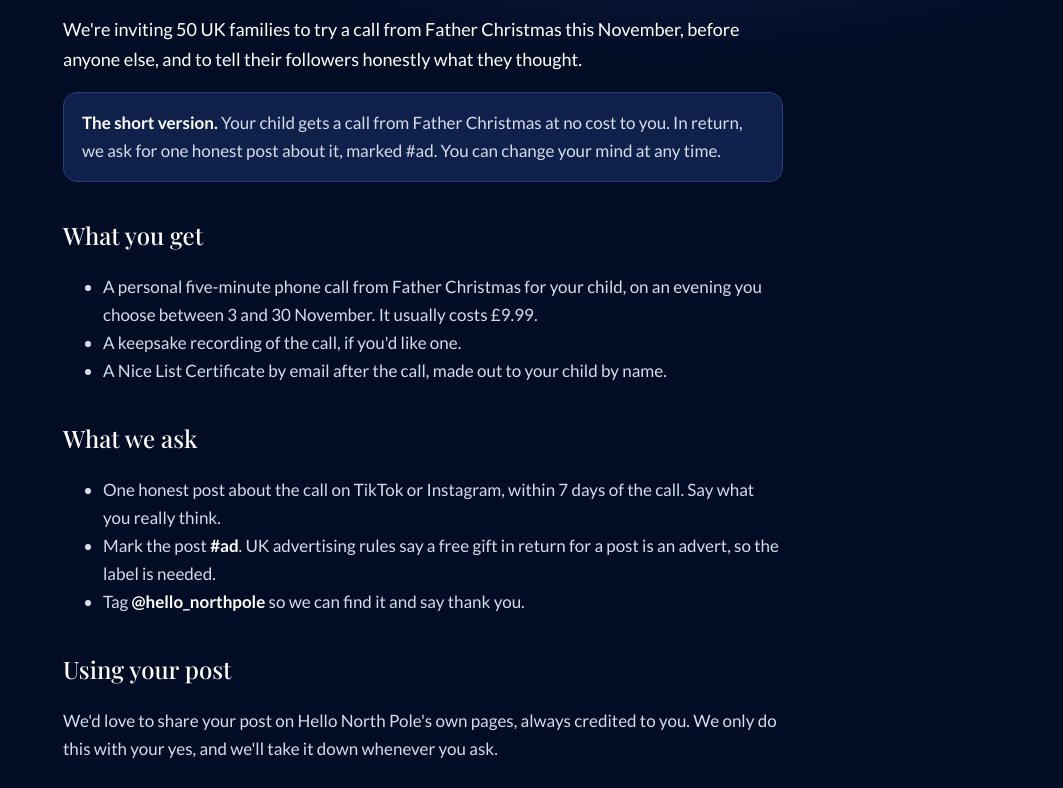
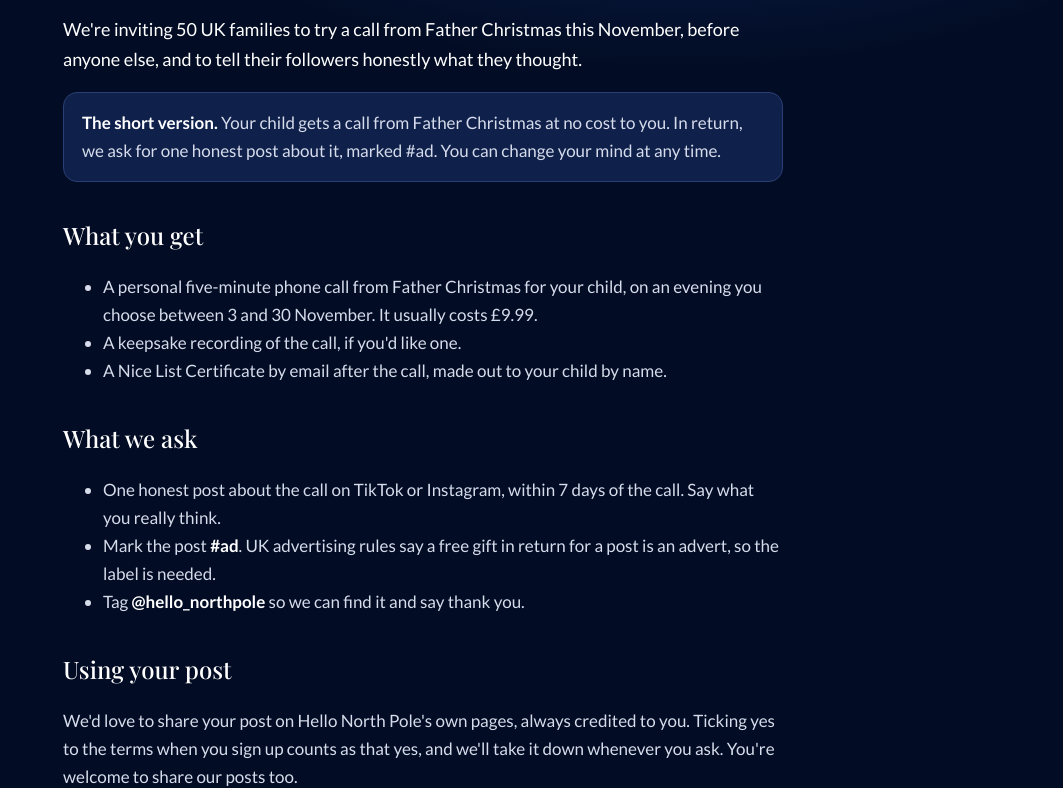
Before and after one commit to hellonorthpole/hellonorthpole.github.io, a plain HTML site: page founding-families/index.html in a window 1280 px wide. Shown: the part 173-961 px from the top of the page, without its empty margins (217-1280 px from the left). Drawn offline with nearby package versions, Linux system fonts and the light colour scheme.

Commit message:
Creator terms: reshare line, credited, take down on request (Ruby yes 16 Nov)
Co-Authored-By: Claude Opus 5.5 <noreply@anthropic.com>
Claude-Session: https://claude.ai/code/session_01BCLx4HGerqNG7rafU9oJ2s

```diff
--- a/founding-families/index.html
+++ b/founding-families/index.html
@@ -58,7 +58,7 @@ footer{border-top:1px solid var(--line);margin-top:40px;padding-top:20px;font-si
   </ul>
 
   <h2>Using your post</h2>
-  <p>We'd love to share your post on Hello North Pole's own pages, always credited to you. We only do this with your yes, and we'll take it down whenever you ask.</p>
+  <p>We'd love to share your post on Hello North Pole's own pages, always credited to you. Ticking yes to the terms when you sign up counts as that yes, and we'll take it down whenever you ask. You're welcome to share our posts too.</p>
 
   <h2>Looking after your child</h2>
   <ul>
```
Also changed, not shown: creator/index.html (+1 -0 lines).
